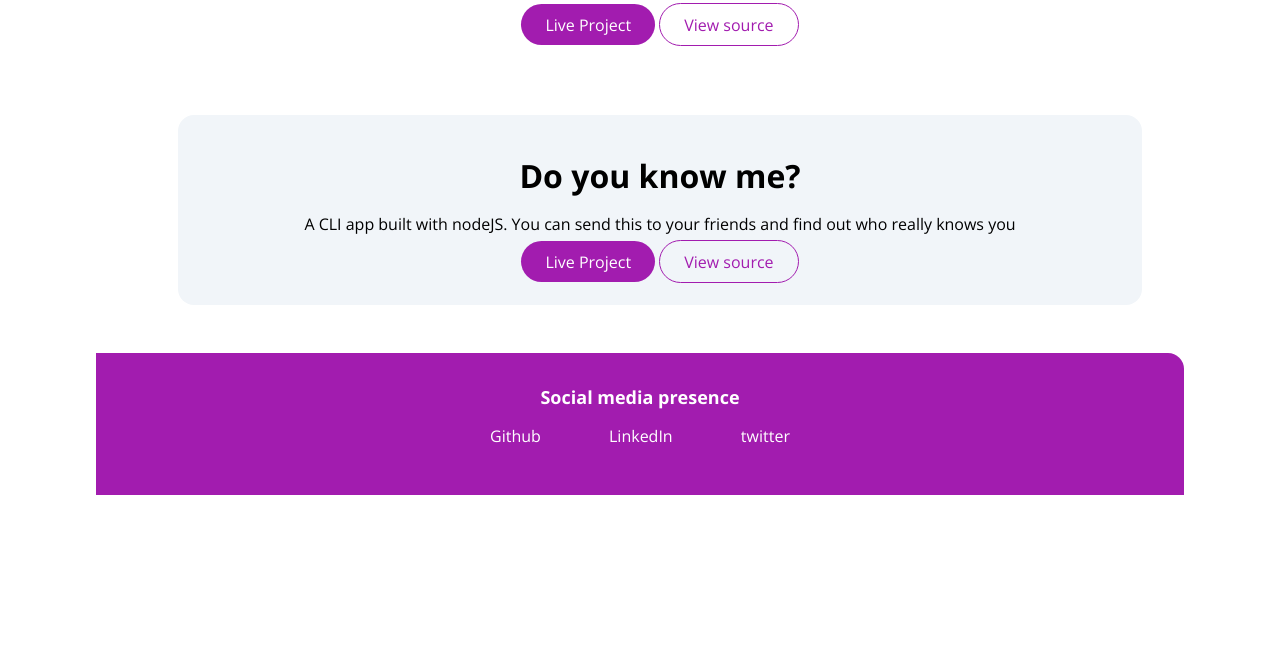
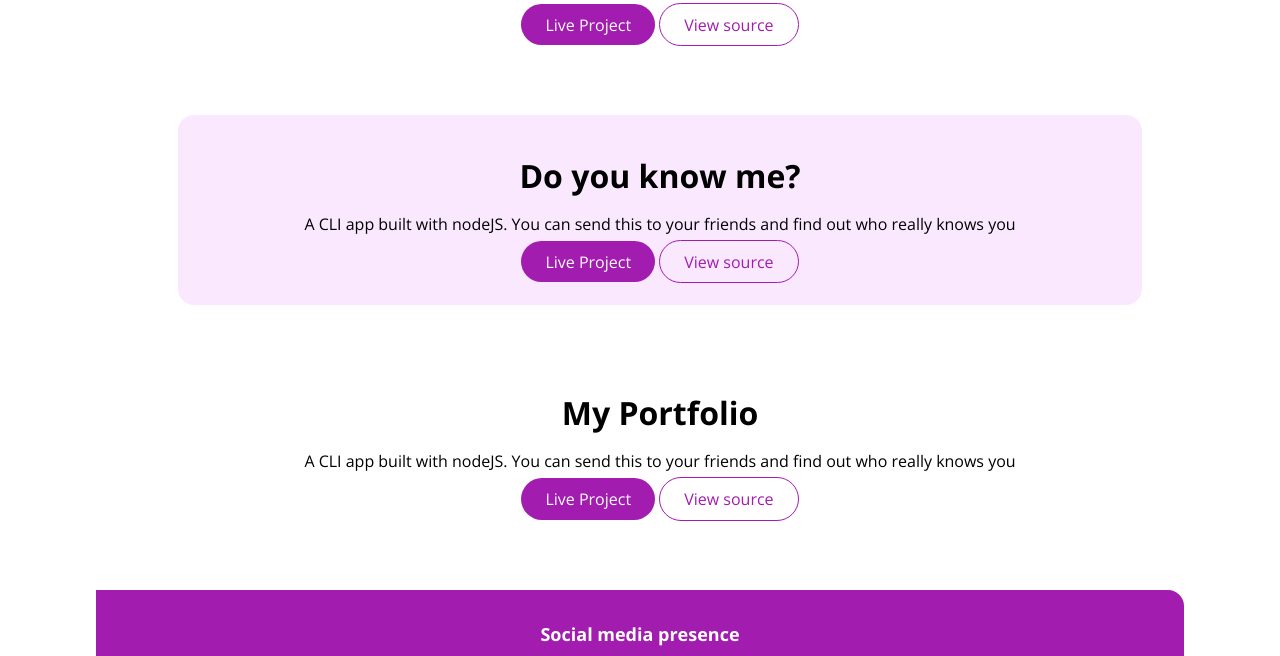
Before and after one commit to Shalinigupta6129/Lesson-3, a plain HTML site: page project.html in a window 1280 px wide. Shown: the part 990-1646 px from the top of the page. Before the commit the page ends 1485 px from the top, so only its background shows below. Drawn offline with nearby package versions, Linux system fonts and the light colour scheme.

Commit message:
style: added social media icons

```diff
--- a/project.html
+++ b/project.html
@@ -74,19 +74,31 @@
 
         </li>
 
+        <li >
+            <div class="showcase-list container container-center">
+            <h1>My Portfolio</h1>
+            <p>A CLI app built with nodeJS. You can send this to your friends and find out who really knows you</p>
+            <a target="_blank"class= "link link-primary" href="https://shalinigupta-portfolio.netlify.app/">Live Project</a>
+            <a target="_blank" class="link link-secondary" href="https://github.com/Shalinigupta6129/Portfolio">View source</a>
+
+            </div>
+
+
+        </li>
+
     </ul>
 
     <footer class="footer">
         <div class="footer-header">Social media presence</div>
         <ul class="list-non-bullet">
             <li class="list-item-inline">
-                    <a class="link" href="/">Github</a>
+                <a target="_blank" class="link" href="https://github.com/Shalinigupta6129"><img class="image" src="images/github.svg"></a>
             </li>
             <li class="list-item-inline">
-                    <a class="link" href="/">LinkedIn</a>
+                <a target="_blank" class="link" href="https://www.linkedin.com/in/shalini-gupta-719297137/"><img src="images/linkedin.svg"></a>
             </li>
             <li class="list-item-inline">
-                    <a class="link" href="/">twitter</a>
+                <a target="_blank" class="link" href="https://twitter.com/sweetshalini19"><img class="image" src= "images/twitter.svg"></a>
             </li>
         </ul>
 
--- a/style.css
+++ b/style.css
@@ -3,7 +3,7 @@
 :root {
     --primary-color:#a21caf;
     --dark-gray: #6b7280;
-    --off-white: #f1f5f9;
+    --off-white: #fae8ff;
 }
 
 body {
@@ -167,3 +167,7 @@ footer ul{
     font-weight: bold;
     font-size: large;
 }
+
+.blogwritername{
+    font-weight: bold;
+}
```
Also changed, not shown: index.html (+6 -6 lines), images/github.svg (added), images/linkedin.svg (added), images/twitter.svg (added). Lines whose indentation alone changed are shown as unchanged.
